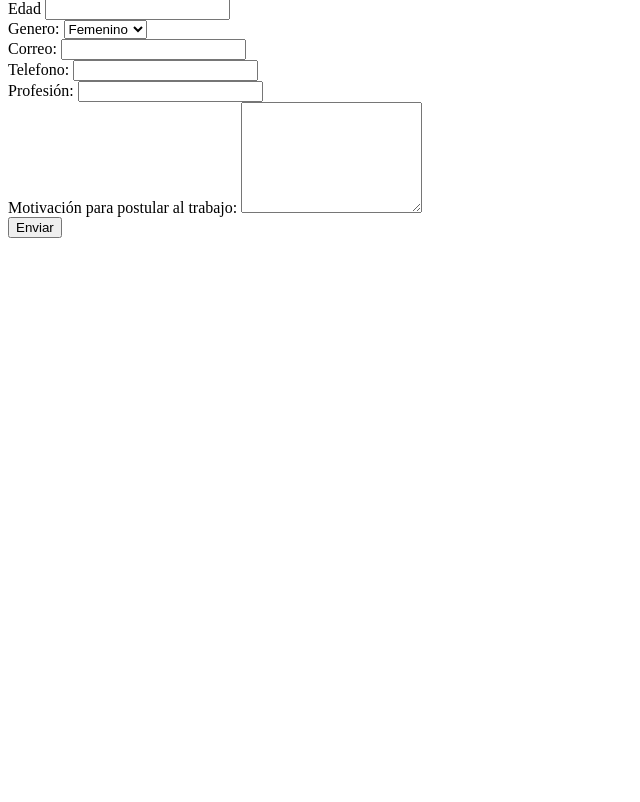
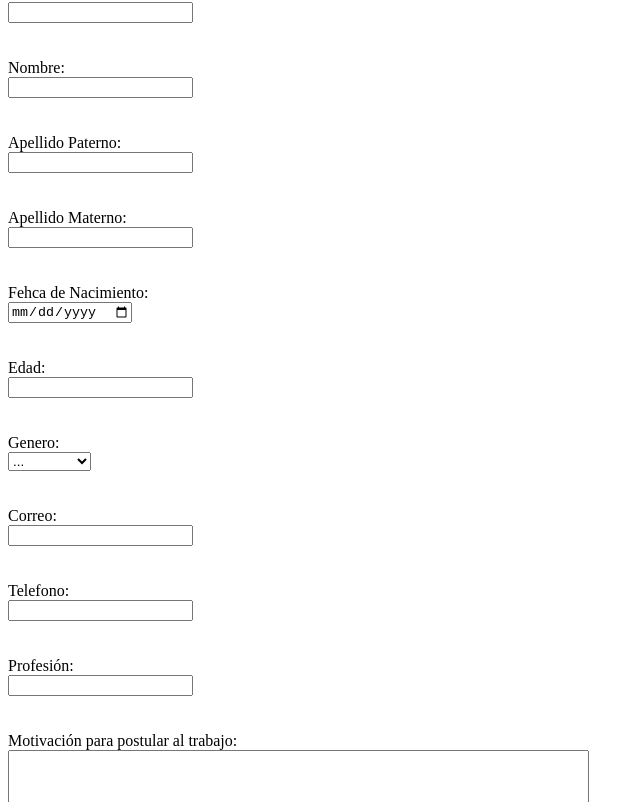
Before and after one commit to RgokuD7/Actividad_Formulario, a plain HTML site: page index.html in a window 1280 px wide. Shown: the part 114-916 px from the top of the page, without its empty margins (0-640 px from the left). Before the commit the page ends 800 px from the top, so only its background shows below. Drawn offline with Linux system fonts and the light colour scheme.

Commit message:
formato de formluario nuevo

```diff
--- a/index.html
+++ b/index.html
@@ -10,60 +10,146 @@
 </head>
 
 <body>
+    <div class="titulo">
+        <h1>FORMULARIO POSTULACIONES</h1>
+        <img src="img/chile-limpio.png" alt="LOGO" width="100px" height="100px">
+    </div>
     <form action="" id="formulario">
+        <div class="sec-form">
+            <div class="sec">
                 <div>
                     <label for="rut"> RUT: </label>
+                </div>
+                <div>
                     <input type="text" id="rut">
                 </div>
+                <div class="err" id="rutError"><br><br>
+                </div>
+            </div>
+            <div class="sec">
+                <div class="">
+                    <label for="nombre"> Nombre: </label>
+                </div>
+                <div class="">
+                    <input type="text" id="nombre">
+                </div>
+                <div class="err" id="nombreError"><br><br>
+                </div>
+            </div>
+        </div>
+        <div class="sec-form">
+            <div class="sec">
                 <div>
                     <label for="appaterno"> Apellido Paterno: </label>
+                </div>
+                <div>
                     <input type="text" id="appaterno">
                 </div>
+                <div class="err" id="appaternoError"><br><br>
+                </div>
+            </div>
+            <div class="sec">
                 <div>
                     <label for="apmaterno"> Apellido Materno: </label>
+                </div>
+                <div>
                     <input type="text" id="apmaterno">
                 </div>
+                <div class="err" id="apmaternoError"><br><br>
+                </div>
+            </div>
+        </div>
+        <div class="sec-form">
+            <div class="sec">
                 <div>
-            <label for="nombre"> Nombre: </label>
-            <input type="text" id="nombre">
+                    <label for="fecnac"> Fehca de Nacimiento: </label>
                 </div>
                 <div>
-            <label for="fecnac"> Fehca de Nacimiento: </label>
                     <input type="date" id="fecnac">
                 </div>
+                <div class="err" id="fecnacError"><br><br>
+                </div>
+            </div>
+            <div class="sec">
                 <div>
-            <label for="edad"> Edad </label>
+                    <label for="edad"> Edad: </label>
+                </div>
+                <div>
                     <input type="number" id="edad">
                 </div>
+                <div class="err" id="edadError"><br><br>
+
+                </div>
+            </div>
+        </div>
+        <div class="sec-form">
+            <div class="sec">
                 <div>
                     <label for="genero"> Genero: </label>
+                </div>
+                <div>
                     <select id="genero">
-                <option value="opcion1">Femenino</option>
-                <option value="opcion2">Masculino</option>
-                <option value="opcion3">Otro</option>
+                        <option value="0">...</option>
+                        <option value="1">Femenino</option>
+                        <option value="2">Masculino</option>
+                        <option value="3">Otro</option>
                     </select>
                 </div>
+                <div class="err" id="generoError"><br><br>
+
+                </div>
+            </div>
+            <div class="sec">
                 <div>
                     <label for="email"> Correo: </label>
+                </div>
+                <div>
                     <input type="email" id="email">
                 </div>
+                <div class="err" id="emailError"><br><br>
+
+                </div>
+            </div>
+        </div>
+        <div class="sec-form">
+            <div class="sec">
                 <div>
                     <label for="tel"> Telefono: </label>
+                </div>
+                <div>
                     <input type="tel" id="tel">
                 </div>
+                <div class="err" id="telError"><br><br>
+
+                </div>
+            </div>
+            <div class="sec">
                 <div>
                     <label for="prof"> Profesión: </label>
+                </div>
+                <div>
                     <input type="text" id="prof">
                 </div>
-        <div>
-            <label for="moti"> Motivación para postular al trabajo:  </label>
-            <textarea cols="20" id="moti" rows="7"></textarea>
-        </div>
-        <input type="submit" value='Enviar'>
-    </form>
-    <div id="error">
+                <div class="err" id="profError"><br><br>
 
                 </div>
+            </div>
+        </div>
+        <div class="sec-form">
+            <div class="sec">
+                <div>
+                    <label for="moti"> Motivación para postular al trabajo: </label>
+                </div>
+                <div>
+                    <textarea cols="70" id="moti" rows="10"></textarea>
+                </div>
+            </div>
+        </div>
+        <div class="btn-enviar">
+            <input type="submit" value='Enviar'>
+        </div>
+
+    </form>
     <script src="app.js"></script>
 </body>
 
```
Lines whose indentation alone changed are shown as unchanged.
